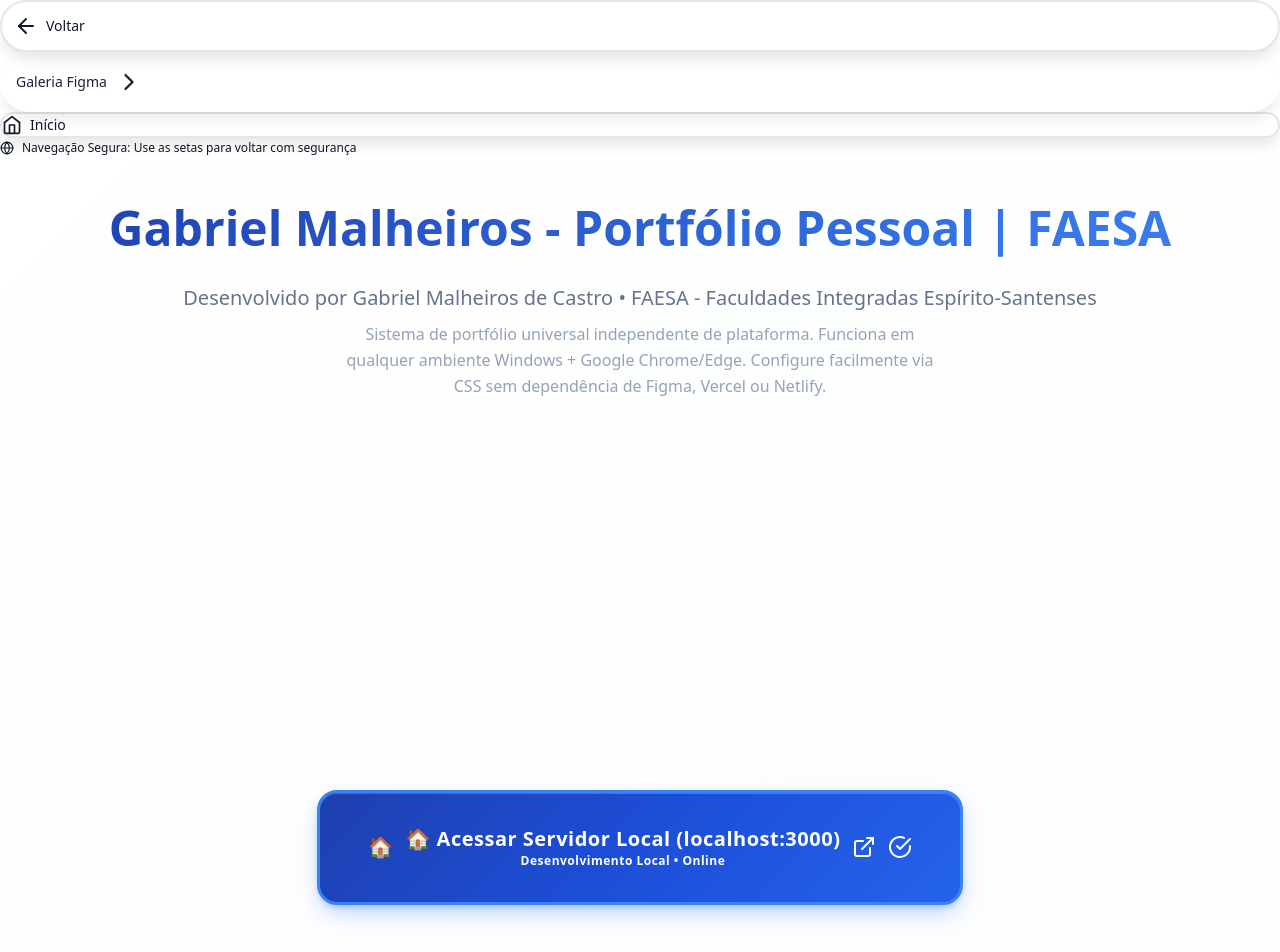
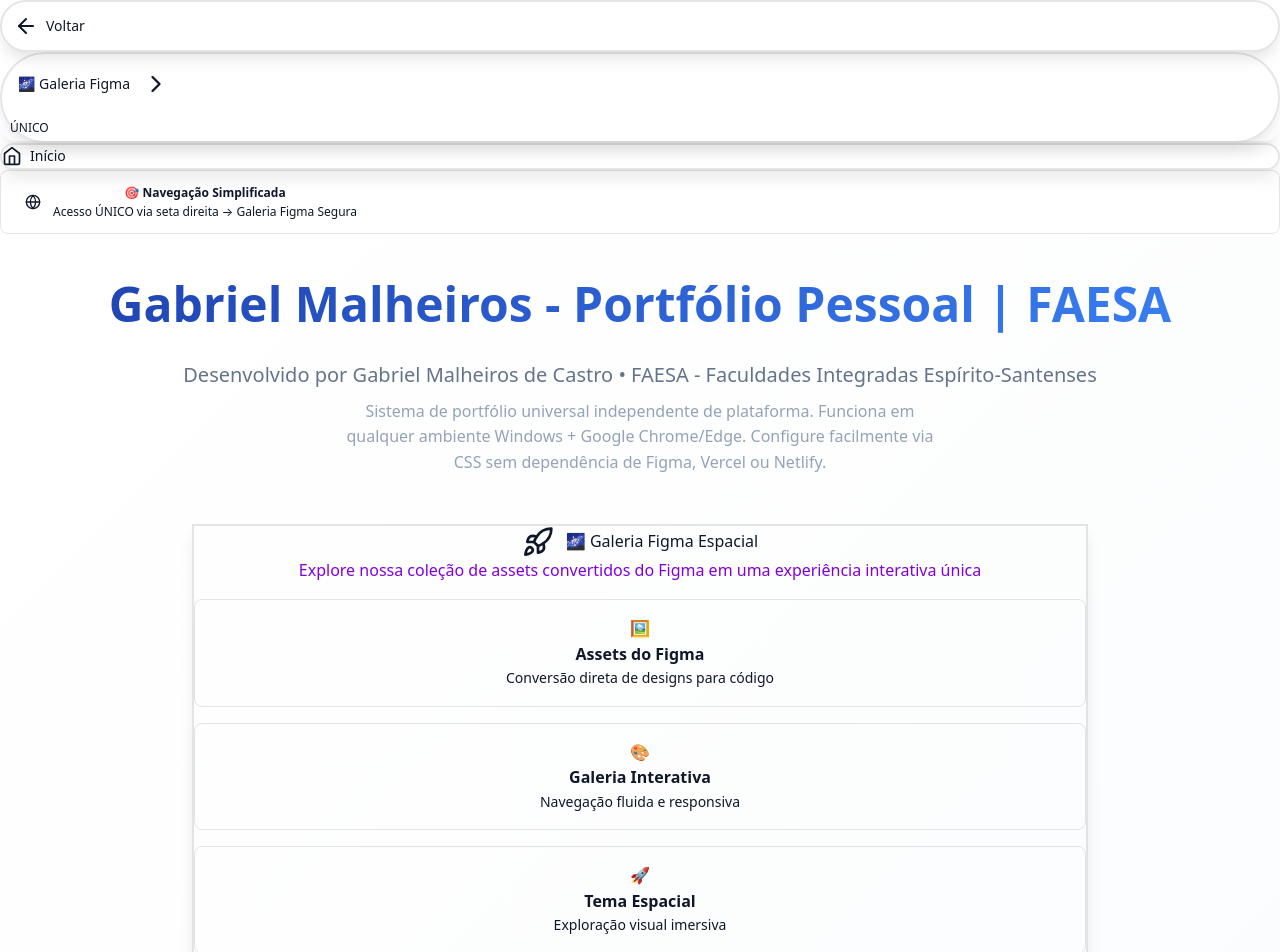
Before and after one commit to GabrielMalheirosdeCastro/DesenvolvimentoWeb-2025-2, a React (Vite) app: page / in a window 1280 px wide. Shown: the top 952 px of the page. Built offline with nearby package versions, Linux system fonts and the light colour scheme.

Commit message:
feat: adiciona segurança e controle de tentativas no componente ImageWithFallback; atualiza navegação externa e simplifica interface

```diff
--- a/src/components/ui/external-navigation.tsx
+++ b/src/components/ui/external-navigation.tsx
@@ -73,7 +73,7 @@
         </div>
       </div>
 
-      {/* Seta Direita - Acesso à Galeria Figma */}
+      {/* Seta Direita - ÚNICO ACESSO: Galeria Figma */}
       <div
         className={cn(
           "fixed right-4 top-1/2 transform -translate-y-1/2 z-50",
@@ -82,19 +82,25 @@
           "transition-all duration-300 cursor-pointer group",
           "hover:scale-110 hover:shadow-xl",
           "animate-pulse hover:animate-none",
+          "border-2 border-white/30",
           className
         )}
         onClick={onFigmaAccess}
-        title="Acessar Galeria Figma - Exploração Espacial"
+        title="🎯 ACESSO ÚNICO: Galeria Figma - Exploração Espacial Segura"
       >
-        <div className="p-4 flex items-center gap-2">
+        <div className="p-4 flex items-center gap-3">
           <span className="hidden lg:block text-sm font-bold text-white">
-            Galeria Figma
+            🌌 Galeria Figma
           </span>
           <ChevronRight
             size={28}
-            className="text-white group-hover:translate-x-1 transition-transform"
+            className="text-white group-hover:translate-x-1 transition-transform drop-shadow-lg"
           />
+        </div>
+
+        {/* Badge de destaque */}
+        <div className="absolute -top-2 -right-2 bg-yellow-400 text-yellow-900 text-xs font-bold px-2 py-1 rounded-full shadow-lg">
+          ÚNICO
         </div>
       </div>
 
@@ -121,12 +127,15 @@
         </div>
       </div>
 
-      {/* Informação de Navegação Segura */}
+      {/* Informação de Navegação Simplificada */}
       <div className="fixed bottom-4 left-1/2 transform -translate-x-1/2 z-40">
-        <div className="bg-black/80 text-white px-4 py-2 rounded-lg text-xs opacity-70 hover:opacity-100 transition-opacity">
-          <div className="flex items-center gap-2">
-            <Globe size={14} />
-            <span>Navegação Segura: Use as setas para voltar com segurança</span>
+        <div className="bg-gradient-to-r from-purple-900/90 to-blue-900/90 text-white px-6 py-3 rounded-lg text-xs opacity-80 hover:opacity-100 transition-opacity backdrop-blur-sm border border-white/20">
+          <div className="flex items-center gap-3">
+            <Globe size={16} />
+            <div className="text-center">
+              <div className="font-semibold">🎯 Navegação Simplificada</div>
+              <div className="text-white/80">Acesso ÚNICO via seta direita → Galeria Figma Segura</div>
+            </div>
           </div>
         </div>
       </div>
--- a/src/components/ui/interface-universal.tsx
+++ b/src/components/ui/interface-universal.tsx
@@ -12,12 +12,10 @@
   Image
 } from 'lucide-react';
 import { cn } from './utils';
-import PortfolioLinkUniversal from './portfolio-link-universal';
 import SpaceGallery from '../gallery/SpaceGallery';
 import { spaceFleetImages } from '../../data/spaceFleetData';
 import PersonalData from './personal-data';
 import MorseChallenge from './morse-challenge';
-import { Localhost3000Link } from './localhost-link';
 import ExternalNavigation from './external-navigation';
 
 interface UniversalConfig {
@@ -230,24 +228,7 @@
           </p>
         </div>
 
-        {/* Link Principal do Portfólio usando o componente PortfolioLinkUniversal NOVO */}
-        <div className="layout-center">
-          <div className="relative">
-            <PortfolioLinkUniversal
-              variant="button"
-              size="xl"
-              showStatus={true}
-              showProvider={true}
-              showEnvironment={true}
-              autoDetect={true}
-              className="portfolio-link-universal"
-              onNavigate={(screen) => {
-                console.log('🔄 Callback onNavigate chamado:', screen);
-                navigateToScreen(screen as 'main' | 'gallery' | 'figma' | 'settings');
-              }}
-            />
-          </div>
-        </div>
+        {/* Acesso direto apenas via navegação externa - sem botões localhost */}
 
         {/* Seção Destacada - Galeria Figma */}
         <div className="max-w-4xl mx-auto mt-12">
@@ -434,16 +415,10 @@
                 ))}
               </div>
 
-              <PortfolioLinkUniversal
-                variant="inline"
-                size="sm"
-                showStatus={false}
-                showProvider={false}
-                customText="🔗 Ver Projeto"
-                className={cn(
-                  project.status !== 'online' && "opacity-50 pointer-events-none"
-                )}
-              />
+              {/* Link de projeto removido para simplificar interface */}
+              <div className="text-sm text-gray-500 italic">
+                Acesso via navegação principal
+              </div>
             </div>
           ))}
         </div>
@@ -623,14 +598,13 @@
                 </ol>
               </div>
 
-              <PortfolioLinkUniversal
-                variant="card"
-                size="lg"
-                showStatus={true}
-                showProvider={true}
-                showEnvironment={true}
-                autoDetect={true}
-              />
+              {/* Links externos removidos - acesso apenas via galeria Figma */}
+              <div className="text-center p-4 bg-purple-50 border border-purple-200 rounded-lg">
+                <p className="text-purple-800 font-medium">🎯 Acesso Simplificado</p>
+                <p className="text-sm text-purple-600 mt-1">
+                  Use as setas de navegação para acessar a Galeria Figma
+                </p>
+              </div>
             </div>
           </div>
 
--- a/src/components/ui/portfolio-link-universal.tsx
+++ b/src/components/ui/portfolio-link-universal.tsx
@@ -11,7 +11,7 @@
   showEnvironment?: boolean;
   autoDetect?: boolean;
   customText?: string;
-  onNavigate?: (screen: string) => void;
+  // onNavigate removido - não usado mais
 }
 
 interface PublicProvider {
@@ -31,8 +31,8 @@
   showProvider = true,
   showEnvironment = false,
   autoDetect = true,
-  customText,
-  onNavigate
+  customText
+  // onNavigate removido
 }) => {
   const [currentProvider, setCurrentProvider] = useState<PublicProvider | null>(null);
   const [availableProviders, setAvailableProviders] = useState<PublicProvider[]>([]);
```
Also changed, not shown: src/components/figma/ImageWithFallback.tsx (+77 -5 lines), 1 other file (tests, documents, lock files or other folders).
